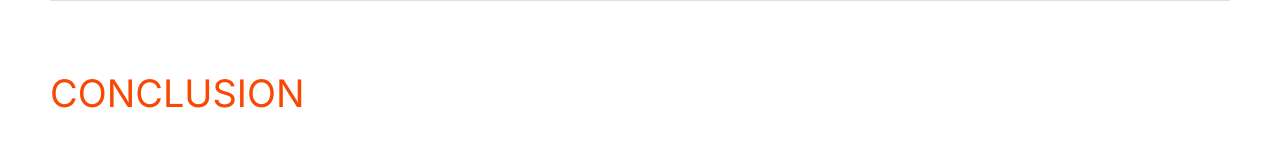
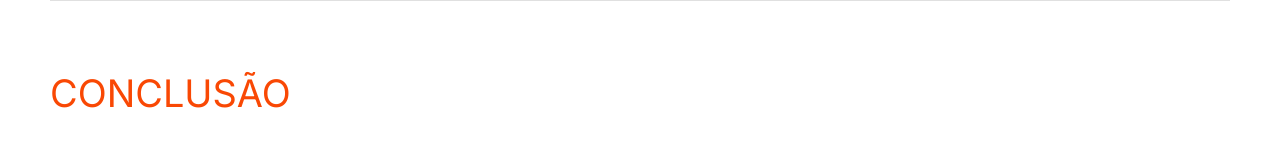
Before and after one commit to Eros0104/front.alpha.fiap, a Next.js app: page / in a window 1280 px wide. Shown: the part 8766-8932 px from the top of the page. Built offline with nearby package versions, Linux system fonts and the light colour scheme.

Commit message:
fix: alterado titulo sessao conclusion

```diff
--- a/src/sections/menuItems.ts
+++ b/src/sections/menuItems.ts
@@ -40,7 +40,7 @@ const menuItems = [
     Component: PossibleImprovements,
   },
   {
-    text: 'Conclusion',
+    text: 'Conclusão',
     id: 'conclusion',
     Component: Conclusion,
   },
```
